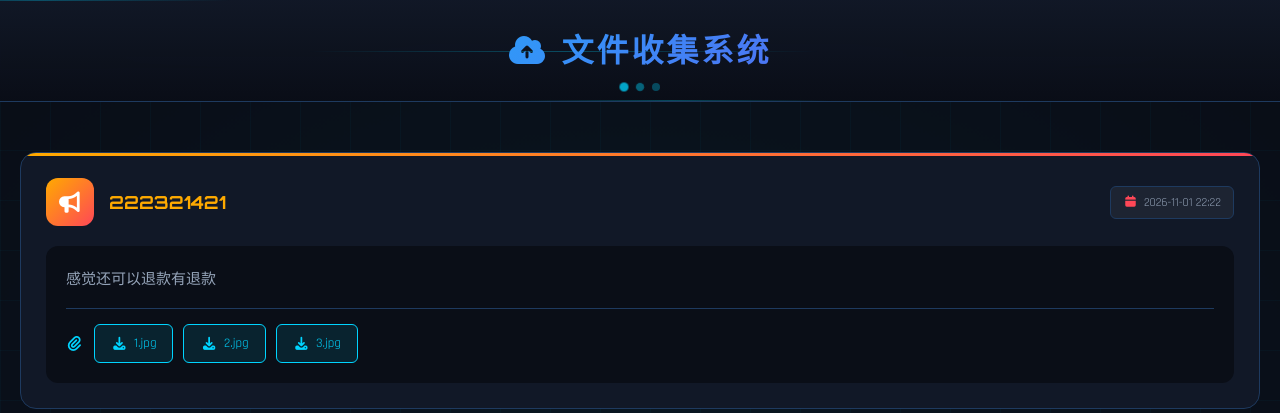
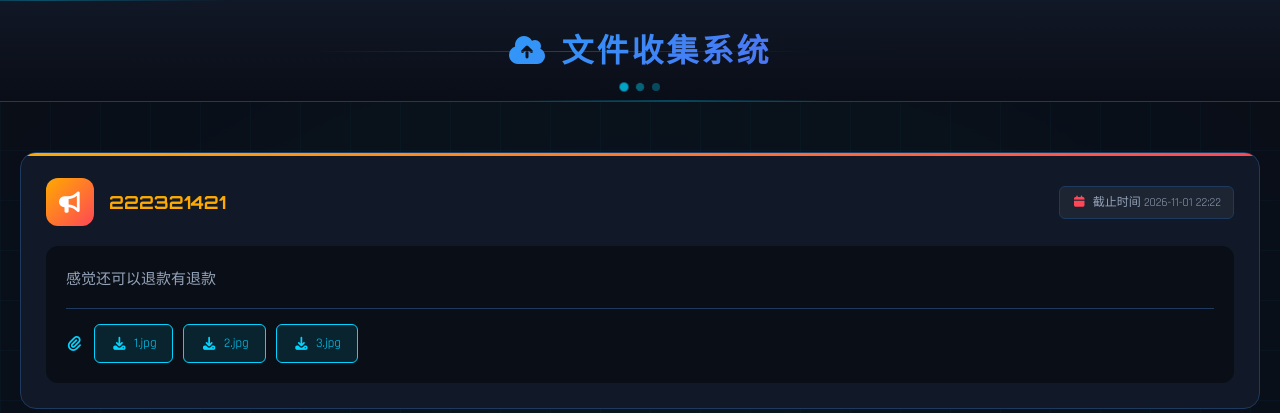
Before and after one commit to guifengxiaoyan/file-collection, a Flask app: page /theme/1 in a window 1280 px wide. Shown: the top 413 px of the page. Run offline with Flask 3, Linux system fonts and the light colour scheme; data comes from the database, SQL or seed files in the repository.

Commit message:
fix: 截止时间前添加文字

```diff
--- a/app/templates/theme_detail.html
+++ b/app/templates/theme_detail.html
@@ -13,7 +13,7 @@
                 <h3>{{ theme.title }}</h3>
             </div>
             <div class="announcement-deadline-badge">
-                <span><i class="fas fa-calendar"></i> {{ theme.deadline.strftime('%Y-%m-%d %H:%M') }}</span>
+                <span><i class="fas fa-calendar"></i> 截止时间 {{ theme.deadline.strftime('%Y-%m-%d %H:%M') }}</span>
             </div>
         </div>
         <div class="announcement-body">
```
